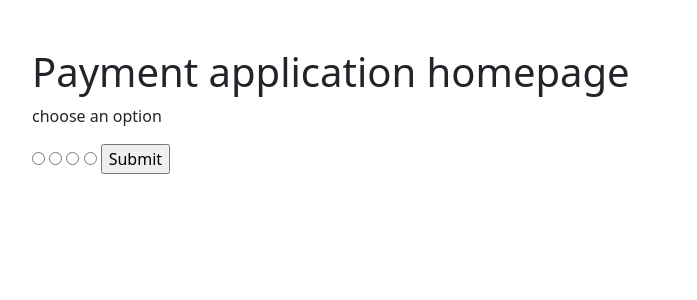
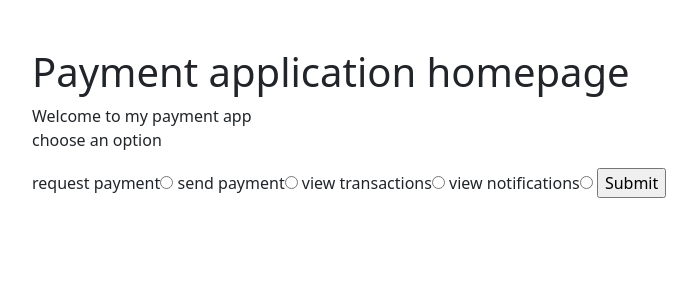
Before and after one commit to beck314/webapps2026-coursework, a Django app: page /payapp/ in a window 1280 px wide. Shown: the top 300 px of the page, without its empty margins (50-747 px from the left). Run offline with Django 5.2, Linux system fonts and the light colour scheme; parts of the project's set-up code (start-up, migrations or seed data) failed here and were passed over; some libraries are stand-ins or nearby versions.

Commit message:
completed the base for the payapp. Next to do is either the log in or admin sections.

```diff
--- a/payapp/views.py
+++ b/payapp/views.py
@@ -3,13 +3,14 @@ from _pyrepl.commands import home
 from django.db import transaction, DatabaseError, models
 from django.shortcuts import render
 from django.db.models import ObjectDoesNotExist
+from django.views.decorators.csrf import csrf_protect
 
 from payapp.forms import ExchangeForm
 from payapp.models import Notifications, Balance, Transactions, Event_Type
 
 
 # Create your views here.
-
+@csrf_protect
 def makerequest(request):
     if request.method == "POST":
         ##check validity of the form and then send the request to another users account
@@ -41,6 +42,7 @@ def makerequest(request):
     else :
         return render(request, "payapp/requestPayment.html", {"form": ExchangeForm()})
 
+@csrf_protect
 def sendpayment(request):
     if request.method == "POST":
         ##just send money straight away
@@ -70,30 +72,42 @@ def sendpayment(request):
     else:
         return render(request, "payapp/sendPayment.html", {"form": ExchangeForm()})
 
+@csrf_protect
 def transactions(request):#
     if request.method == "POST":
-        transaction_list = Transactions.objects.all()
+        username = None
+        if request.user.is_authenticated:
+            username = request.user.username
+        transaction_list = Transactions.objects.filter(user=username)
         return render(request, "payapp/transactions.html", {"transactions": transaction_list})
-    return
+    return render(request, "payapp/transactions.html", {"info": "No transactions to show"})
 
+@csrf_protect
 def notifications(request):
     if request.method == "GET":
-        request_list = Notifications.objects.all()
+        username = None
+        if request.user.is_authenticated:
+            username = request.user.username
+        request_list = Notifications.objects.filter(user=username)
         return render(request, "payapp/notifications.html", {"notifications": request_list})
-    return
+    return render(request, "payapp/notifications.html", {"info": "No notifications to show"})
 
+@csrf_protect
 def payapp(request):
     if request.method == 'POST':
-        if request.POST.get("next_page") == "request":
+        print("post")
+        print(request.POST.get("pick_page"))
+        if request.POST.get("pick_page") == "request payment":
             return render(request, "payapp/requestPayment.html", {"form": ExchangeForm()})
-        elif request.POST.get("next_page") == "send":
+        elif request.POST.get("pick_page") == "send a payment":
             return render(request, "payapp/sendPayment.html", {"form": ExchangeForm()})
-        elif request.POST.get("next_page") == "transactions":
+        elif request.POST.get("pick_page") == "view past transactions":
             return render(request, "payapp/transactions.html")
-        elif request.POST.get("next_page") == "notifications":
+        elif request.POST.get("pick_page") == "view notifications":
             return render(request, "payapp/notifications.html")
         else:
             return render(request, "payapp/home.html", {"info": "select a page option please"})
 
     else:
-        return render(request, "payapp/home.html")
+        print("get")
+        return render(request, "payapp/home.html", {"info": "Welcome to my payment app"})
--- a/templates/payapp/home.html
+++ b/templates/payapp/home.html
@@ -4,13 +4,15 @@
 
     <h1>Payment application homepage</h1>
 
+    {{ info }}
 
     <form method="POST" type="text">
+        {% csrf_token %}
         <p>choose an option</p>
-        <input type="radio" id="request" name="next_page" value="request payment">
-        <input type="radio" id="send" name="next_page" value="send a payment">
-        <input type="radio" id="transactions" name="next_page" value="view past transactions">
-        <input type="radio" id="notifications" name="next_page" value="view notifications">
+        <label for="request">request payment</label><input type="radio" id="request" name="pick_page" value="request payment">
+        <label for="send">send payment</label><input type="radio" id="send" name="pick_page" value="send a payment">
+        <label for="transactions">view transactions</label><input type="radio" id="transactions" name="pick_page" value="view past transactions">
+        <label for="notifications">view notifications</label><input type="radio" id="notifications" name="pick_page" value="view notifications">
         <input type="submit">
     </form>
 
--- a/templates/payapp/requestPayment.html
+++ b/templates/payapp/requestPayment.html
@@ -17,5 +17,6 @@
 
 {% block content %}
     <h3>make a request</h3>
+    {% csrf_token %}
     {{ form | crispy }}
 {% endblock %}
--- a/templates/payapp/transactions.html
+++ b/templates/payapp/transactions.html
@@ -1 +1,5 @@
 {% extends 'payapp/base.html' %}
+
+{% block content %}
+{{ info }}
+{% endblock %}
--- a/webapps2026/settings.py
+++ b/webapps2026/settings.py
@@ -120,4 +120,5 @@ USE_TZ = True
 
 STATIC_URL = 'static/'
 
+CRISPY_TEMPLATE_PACK = 'bootstrap5'
 CRISPY_ALLOWED_TEMPLATE_PACKS = "bootstrap5"
```
Also changed, not shown: templates/payapp/notifications.html (+4 -9 lines).
